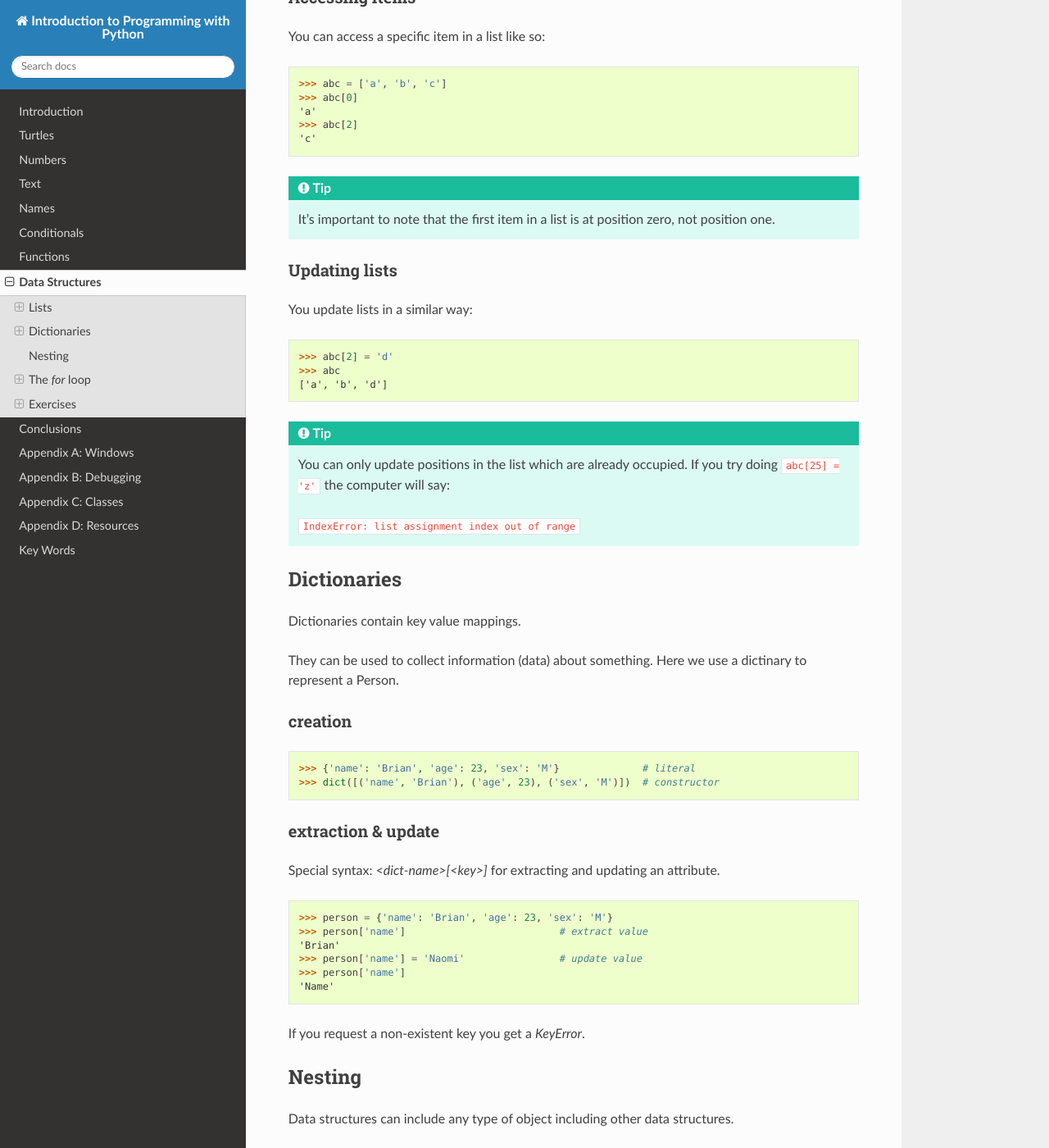
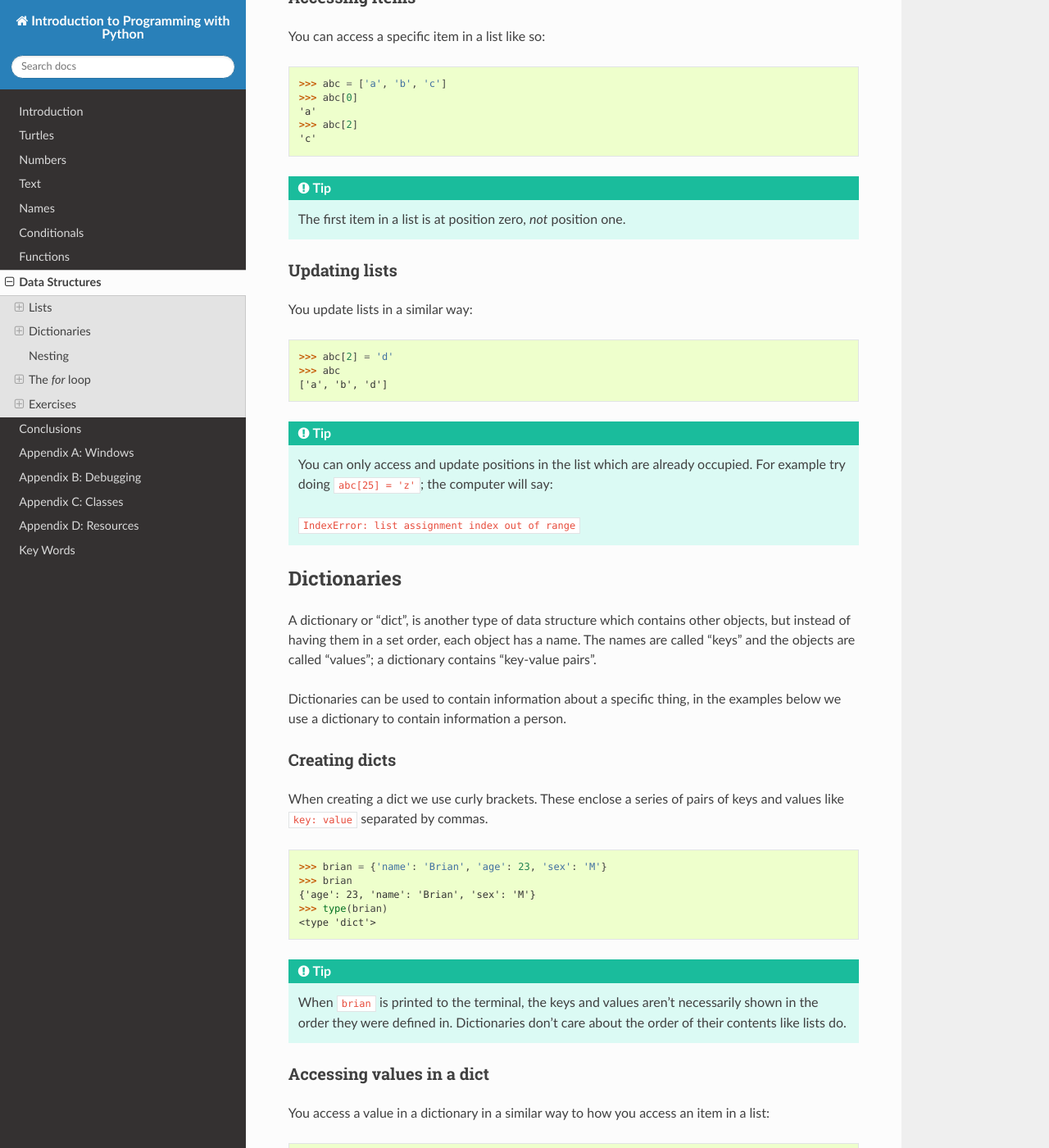
Before and after one commit to gu-lseg/intro-to-programming, a Sphinx documentation site: the page built from source/data_structures.rst, in a window 1280 px wide and 1400 px high, scrolled down 823 px. Shown: the whole window at 82% size. Built offline with Sphinx 7.4.7 and the Read the Docs theme 2.0.0, drawn with Linux system fonts in a browser that asks for light colours; pages that are not in the unit, such as notebooks, are missing from menus; some of the changed text lies outside the part shown.

Commit message:
Lists and dictionaries

```diff
--- a/source/data_structures.rst
+++ b/source/data_structures.rst
@@ -2,10 +2,11 @@ Data Structures
 ***************
 
 Data structures are objects that contain or organise other objects in a useful
-way. We will look at two datastructures in this lesson: lists and dictionaries.
+way. We will look at two datastructures in this lesson: lists and dictionaries
+("dicts").
 
-We will learn how to create lists and dictionaries and examine how to access
-their contents. Then we look at how to do something with every item in a data
+We will learn how to create these data structures and how to access their
+contents. We'll also look at how to do something with every item in a data
 structure. To do this we use loops.
 
 Lists
@@ -46,8 +47,7 @@ You can access a specific item in a list like so::
 
 .. tip::
 
-   It's important to note that the first item in a list is at position zero, not
-   position one.
+   The first item in a list is at position zero, *not* position one.
 
 Updating lists
 --------------
@@ -60,8 +60,8 @@ You update lists in a similar way::
 
 .. tip::
 
-   You can only update positions in the list which are already occupied. If you
-   try doing ``abc[25] = 'z'`` the computer will say:
+   You can only access and update positions in the list which are already
+   occupied. For example try doing ``abc[25] = 'z'``; the computer will say:
 
    ``IndexError: list assignment index out of range``
 
@@ -69,35 +69,56 @@ You update lists in a similar way::
 Dictionaries
 ============
 
-Dictionaries contain key value mappings.
+A dictionary or "dict", is another type of data structure which contains other
+objects, but instead of having them in a set order, each object has a name. The
+names are called "keys" and the objects are called "values"; a dictionary
+contains "key-value pairs".
 
-They can be used to collect information (data) about something.
-Here we use a dictinary to represent a Person.
+Dictionaries can be used to contain information about a specific thing, in the
+examples below we use a dictionary to contain information a person.
 
-creation
---------
+Creating dicts
+--------------
 
-.. code-block:: python
+When creating a dict we use curly brackets. These enclose a series of
+pairs of keys and values like ``key: value`` separated by commas.
 
-    >>> {'name': 'Brian', 'age': 23, 'sex': 'M'}              # literal
-    >>> dict([('name', 'Brian'), ('age', 23), ('sex', 'M')])  # constructor
+    >>> brian = {'name': 'Brian', 'age': 23, 'sex': 'M'}
+    >>> brian
+    {'age': 23, 'name': 'Brian', 'sex': 'M'}
+    >>> type(brian)
+    <type 'dict'>
 
+.. tip::
 
-extraction & update
--------------------
+   When ``brian`` is printed to the terminal, the keys and values aren't
+   necessarily shown in the order they were defined in. Dictionaries don't care
+   about the order of their contents like lists do.
 
-Special syntax: `<dict-name>[<key>]` for extracting and updating an attribute.
+Accessing values in a dict
+--------------------------
 
-.. code-block:: python
+You access a value in a dictionary in a similar way to how you access an item in
+a list::
 
-    >>> person = {'name': 'Brian', 'age': 23, 'sex': 'M'}
-    >>> person['name']                          # extract value
+    >>> brian['name']
     'Brian'
-    >>> person['name'] = 'Naomi'                # update value
-    >>> person['name']
-    'Name'
+    >>> brian['age']
+    23
 
-If you request a non-existent key you get a `KeyError`.
+Updating a dict
+---------------
+
+The way you update a dict is similar to how you update a list too.
+
+    >>> brian['age'] = 24
+    >>> brian
+    {'age': 24, 'name': 'Brian', 'sex': 'M'}
+
+.. tip::
+
+   If you access or update a non-existent key the computer will say there is a
+   ``KeyError``.
 
 
 Nesting
```
